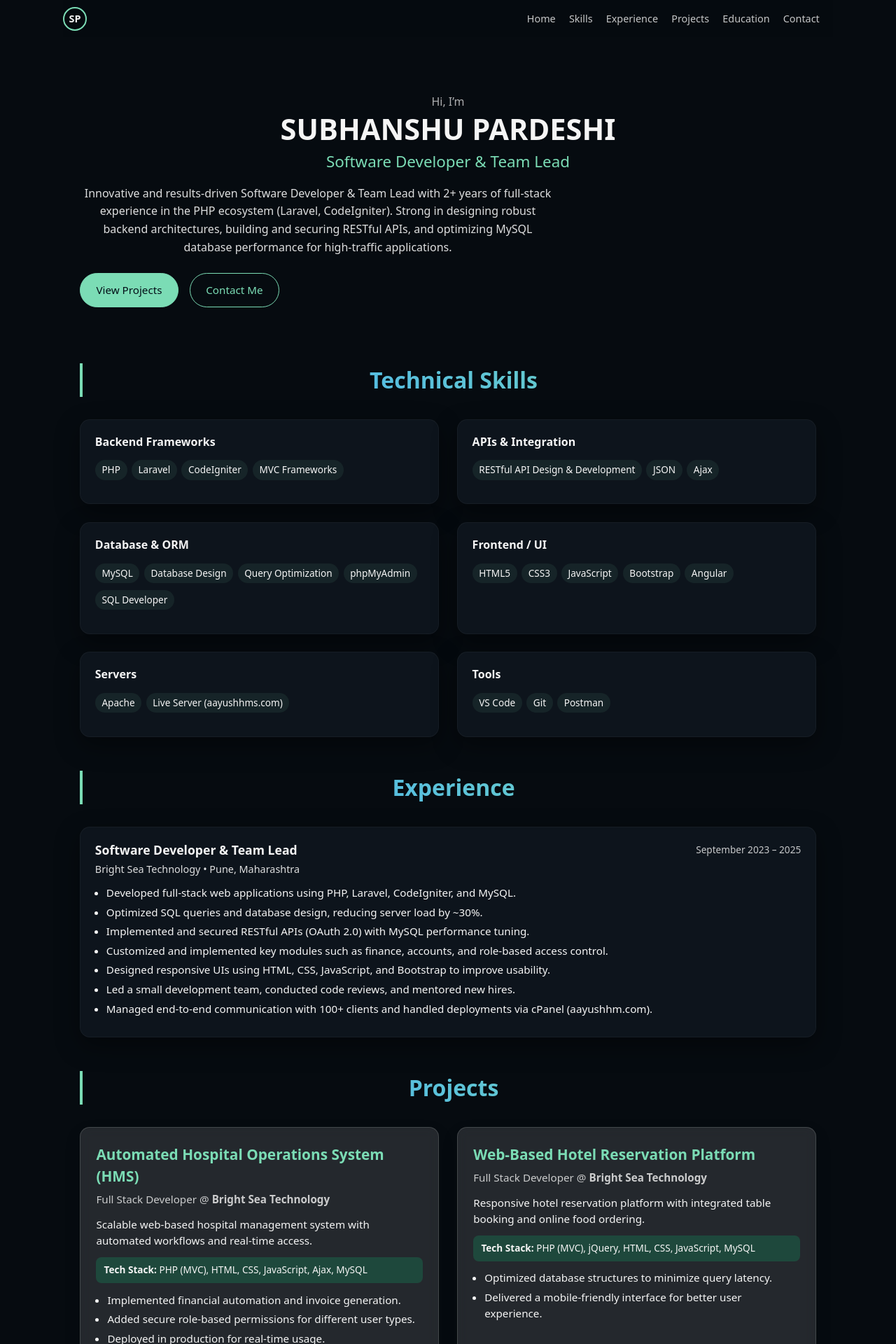
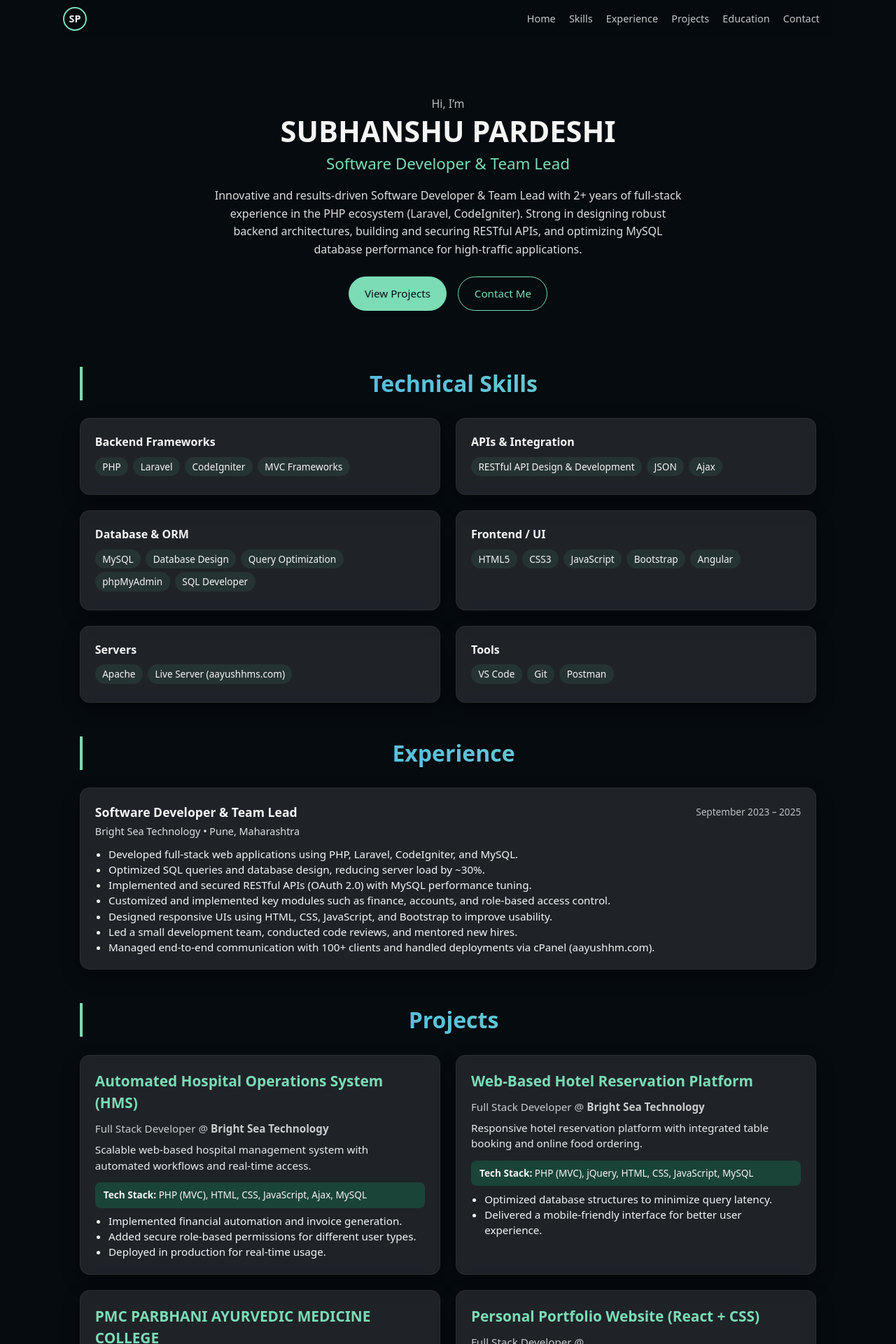
Before and after one commit to Subhanshup15/my-portfolio, a React (Vite) app: page / in a window 1280 px wide. Shown: the top 1920 px of the page at 70% size. Built offline with nearby package versions, Linux system fonts and the light colour scheme.

Commit message:
add new css

```diff
--- a/src/App.css
+++ b/src/App.css
@@ -430,79 +430,456 @@ a {
   0% { transform: scale(.8) }
   100% { transform: scale(1) }
 }
-.section-title {
-  font-size: 2rem;
-  margin-bottom: 2rem;
-  text-align: center;
+.btn:hover {
+  background: #7bdcb5;
+  color: #041018;
+  transform: translateY(-2px);
+  filter: brightness(1.05);
 }
-
-.grid.grid-2 {
-  display: grid;
-  grid-template-columns: repeat(auto-fill,minmax(380px,1fr));
-  gap: 1.6rem;
-}
-
-.project-card {
-  padding: 1.4rem;
-  background: rgba(255,255,255,0.12);
-  backdrop-filter: blur(8px);
-  border-radius: 14px;
-  border: 1px solid rgba(255,255,255,0.15);
-  transition: all .28s ease-in-out;
-  box-shadow: 0 10px 22px rgba(0,0,0,0.15);
-}
-
 .project-card:hover {
+  background: rgba(123, 220, 181, 0.15);
   transform: translateY(-6px);
   box-shadow: 0 20px 35px rgba(0,255,180,0.25);
 }
+.list.inline li:hover {
+  background: #7bdcb5;
+  color: #000;
+}
+.navbar-links a:hover {
+  background: #7bdcb5;
+  color: #000;
+  padding: 0.3rem 0.6rem;
+  border-radius: 6px;
+}
+.family-photo:hover {
+  background: #7bdcb5;
+  transform: translateY(-6px);
+  box-shadow: 0 10px 25px rgba(123,220,181,0.4);
+}
+.about-card:hover {
+  background: rgba(123, 220, 181, 0.12);
+  box-shadow: 0 0 28px rgba(123,220,181,0.25);
+}
+.project-card:hover h4,
+.project-card:hover .project-tech {
+  color: #041018 !important;
+}
+/* =============================
+   GLOBAL RESET + BASE
+============================= */
+* {
+  margin: 0;
+  padding: 0;
+  box-sizing: border-box;
+}
 
+body {
+  font-family: system-ui, -apple-system, BlinkMacSystemFont, "Segoe UI", sans-serif;
+  background: #060b10;
+  color: #f5f5f5;
+}
+
+a {
+  color: inherit;
+  text-decoration: none;
+}
+
+/* Page Container */
+.portfolio {
+  max-width: 1100px;
+  margin: 0 auto;
+  padding: 0 1.5rem 3rem;
+}
+
+/* =============================
+   NAVBAR
+============================= */
+.navbar {
+  position: sticky;
+  top: 0;
+  z-index: 100;
+  padding: 0.6rem 0;
+  margin-bottom: 1.2rem;
+  display: flex;
+  justify-content: space-between;
+  align-items: center;
+  background: rgba(6, 11, 16, 0.95);
+  backdrop-filter: blur(10px);
+}
+
+.navbar-logo {
+  width: 34px;
+  height: 34px;
+  border-radius: 999px;
+  border: 2px solid #7bdcb5;
+  display: flex;
+  justify-content: center;
+  align-items: center;
+  font-weight: 700;
+}
+
+.navbar-links {
+  display: flex;
+  gap: 1.2rem;
+  list-style: none;
+  font-size: 0.9rem;
+}
+
+.navbar-links a {
+  opacity: 0.8;
+  transition: 0.2s;
+}
+.navbar-links a:hover {
+  opacity: 1;
+}
+
+/* =============================
+   HERO SECTION
+============================= */
+.hero {
+  padding: 4rem 0 2rem;
+  display: flex;
+  justify-content: center;
+}
+
+.hero-content {
+  text-align: center;
+  max-width: 680px;
+}
+
+.hero-greeting {
+  opacity: 0.75;
+  font-size: 1rem;
+}
+
+.hero-name {
+  margin-top: 0.3rem;
+  font-size: 2.6rem;
+  font-weight: 700;
+}
+
+.hero-title {
+  margin: 0.4rem 0 1rem;
+  font-size: 1.4rem;
+  font-weight: 500;
+  color: #7bdcb5;
+}
+
+.hero-summary {
+  line-height: 1.6;
+  opacity: 0.9;
+}
+
+/* Hero buttons */
+.hero-actions {
+  margin-top: 1.6rem;
+  display: flex;
+  flex-wrap: wrap;
+  gap: 1rem;
+  justify-content: center;
+}
+
+/* =============================
+   BUTTONS
+============================= */
+.btn {
+  padding: 0.75rem 1.4rem;
+  border-radius: 999px;
+  font-size: 0.95rem;
+  cursor: pointer;
+  transition: 0.25s ease;
+  border: 1px solid #7bdcb5;
+}
+
+.btn.primary {
+  background: #7bdcb5;
+  color: #041018;
+}
+
+.btn.outline {
+  color: #7bdcb5;
+  background: transparent;
+}
+
+.btn:hover {
+  transform: translateY(-2px);
+  filter: brightness(1.05);
+}
+
+/* =============================
+   SECTIONS
+============================= */
+.section {
+  margin-top: 3rem;
+}
+
+.section-title {
+  font-size: 2rem;
+  text-align: center;
+  margin-bottom: 1.6rem;
+  background: linear-gradient(45deg, #3da9fc, #7bdcb5);
+  -webkit-background-clip: text;
+  color: transparent;
+}
+
+/* =============================
+   GRID SYSTEM
+============================= */
+.grid {
+  display: grid;
+  gap: 1.4rem;
+}
+
+.grid-2 {
+  grid-template-columns: repeat(auto-fit, minmax(340px, 1fr));
+}
+
+.grid-3 {
+  grid-template-columns: repeat(auto-fit, minmax(220px, 1fr));
+}
+
+/* =============================
+   CARD BASE
+============================= */
+.card {
+  padding: 1.3rem;
+  border-radius: 14px;
+  background: rgba(255,255,255,0.10);
+  backdrop-filter: blur(10px);
+  box-shadow: 0 10px 24px rgba(0,0,0,.35);
+  border: 1px solid rgba(255,255,255,0.05);
+  transition: .28s ease;
+}
+
+.card:hover {
+  transform: translateY(-4px);
+}
+
+/* =============================
+   LISTS
+============================= */
+.list {
+  list-style: disc;
+  padding-left: 1.2rem;
+  line-height: 1.45;
+  margin-top: .45rem;
+}
+
+.list.inline {
+  padding: 0;
+  list-style: none;
+}
+
+.list.inline li {
+  display: inline-block;
+  padding: 0.25rem 0.65rem;
+  border-radius: 999px;
+  margin-right: .45rem;
+  background: rgba(123,220,181,.08);
+  font-size: 0.85rem;
+}
+
+/* =============================
+   PROJECT CARDS
+============================= */
 .project-card h4 {
   font-size: 1.3rem;
   color: #7bdcb5;
-  margin-bottom: .4rem;
 }
 
 .project-meta {
+  opacity: 0.8;
   font-size: .95rem;
-  opacity: .8;
-  margin-bottom: .8rem;
 }
 
 .project-description {
-  margin: .5rem 0;
-  font-size: .95rem;
+  margin: .45rem 0;
+  opacity: 0.95;
 }
 
 .project-tech {
-  background: rgba(0,255,150,0.15);
-  padding: .5rem .7rem;
+  padding: .5rem .75rem;
+  background: rgba(0,255,150,.15);
   border-radius: 8px;
-  margin: .8rem 0;
+  margin-top: .8rem;
   font-size: .85rem;
-}
-
-.list {
-  margin: .6rem 0;
-  padding-left: 1rem;
-}
-
-.list li {
-  margin: .3rem 0;
-  font-size: .95rem;
 }
 
 .project-link-btn {
   display: inline-block;
-  margin-top: .8rem;
-  padding: .5rem 1.1rem;
+  margin-top: .9rem;
+  padding: .55rem 1.15rem;
+  border-radius: 10px;
+  font-weight: 600;
   background: #7bdcb5;
   color: #000;
-  border-radius: 8px;
-  font-weight: 600;
   transition: .25s;
 }
+.project-link-btn:hover {
+  background: #4fc29d;
+}
 
-.project-link-btn:hover {
-  background: #48c79c;
+/* =============================
+   EXPERIENCE
+============================= */
+.experience-card h4 {
+  font-size: 1.1rem;
 }
+
+.experience-header {
+  display: flex;
+  justify-content: space-between;
+}
+
+.experience-period {
+  font-size: 0.85rem;
+  opacity: 0.75;
+}
+.experience-company {
+  opacity: 0.9;
+  font-size: 0.9rem;
+  margin: 0.2rem 0 0.7rem;
+}
+
+/* =============================
+   EDUCATION
+============================= */
+.education-inst {
+  font-size: .95rem;
+}
+.education-uni,
+.education-year,
+.education-score {
+  opacity: 0.9;
+  font-size: 0.85rem;
+}
+
+/* =============================
+   ABOUT PAGE
+============================= */
+.center-container {
+  max-width: 1050px;
+  margin: 0 auto;
+  padding: 2.5rem 1rem;
+  text-align: center;
+}
+
+/* Profile Image */
+.about-photo-container {
+  display: flex;
+  justify-content: center;
+  margin-bottom: 1.8rem;
+}
+.about-photo {
+  width: 210px;
+  height: 210px;
+  border-radius: 50%;
+  object-fit: cover;
+  border: 4px solid #7bdcb5;
+  box-shadow: 0 12px 30px rgba(0,255,180,0.35);
+  transition: .3s;
+}
+.about-photo:hover {
+  transform: scale(1.05);
+}
+
+/* About Card */
+.about-card {
+  backdrop-filter: blur(14px);
+  max-width: 850px;
+  margin: 1.4rem auto;
+  padding: 1.5rem;
+  background: rgba(255,255,255,0.1);
+  border-radius: 18px;
+  box-shadow: 0 0 26px rgba(123,220,181,0.2);
+  text-align: left;
+}
+.about-card p {
+  padding: .35rem 0;
+  font-size: 1.1rem;
+}
+.about-card strong {
+  color: #7bdcb5;
+}
+
+/* Family Images */
+.family-images {
+  margin-top: 2.5rem;
+  display: flex;
+  gap: 2.2rem;
+  justify-content: center;
+  flex-wrap: wrap;
+}
+.family-photo {
+  width: 180px;
+  height: 180px;
+  object-fit: cover;
+  border-radius: 14px;
+  border: 3px solid rgba(123,220,181,.4);
+  cursor: pointer;
+  user-select: none;
+  -webkit-user-drag: none;
+  transition: .3s;
+}
+.family-photo:hover {
+  transform: translateY(-6px);
+}
+.family-images p {
+  margin-top: .55rem;
+}
+
+/* =============================
+   POPUP MODAL
+============================= */
+.popup-overlay {
+  position: fixed;
+  inset: 0;
+  z-index: 900;
+  background: rgba(0,0,0,0.85);
+  display: flex;
+  justify-content: center;
+  align-items: center;
+  animation: fadeIn .25s;
+}
+
+.popup-content {
+  animation: zoomIn .25s;
+}
+
+.popup-image {
+  max-width: 94vw;
+  max-height: 94vh;
+  border-radius: 12px;
+  border: 4px solid #7bdcb5;
+  pointer-events: none;
+}
+
+/* =============================
+   FOOTER
+============================= */
+.footer {
+  margin-top: 3rem;
+  text-align: center;
+  opacity: .65;
+}
+
+/* =============================
+   ANIMATIONS
+============================= */
+@keyframes fadeIn {
+  from { opacity: 0; }
+  to { opacity: 1; }
+}
+@keyframes zoomIn {
+  from { transform: scale(.85); }
+  to { transform: scale(1); }
+}
+
+/* =============================
+   RESPONSIVE
+============================= */
+@media(max-width:720px) {
+  .hero-name { font-size: 2rem; }
+  .navbar-links { display: none; }
+  .portfolio { padding: 0 1rem 2rem; }
+}
```
